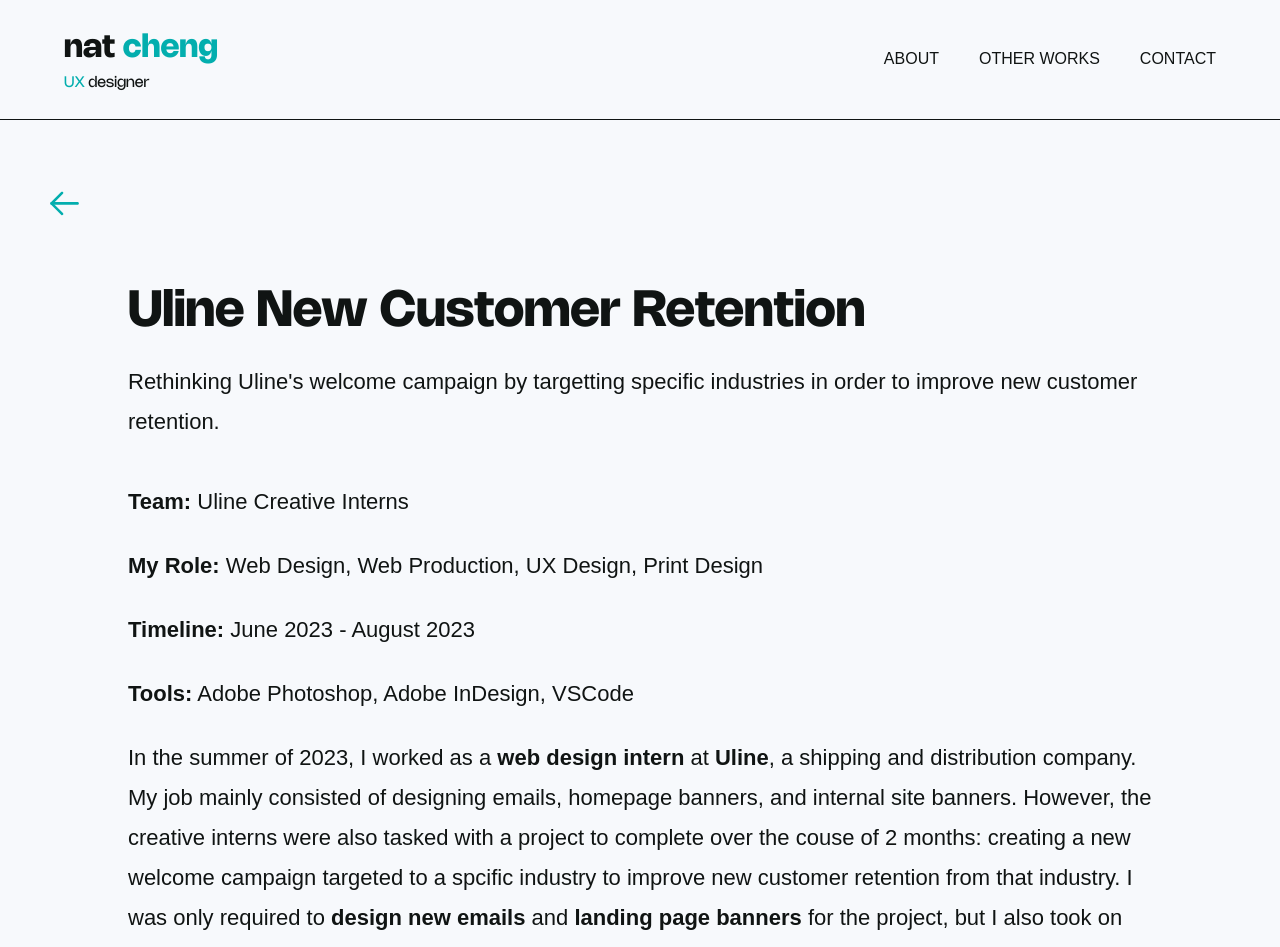
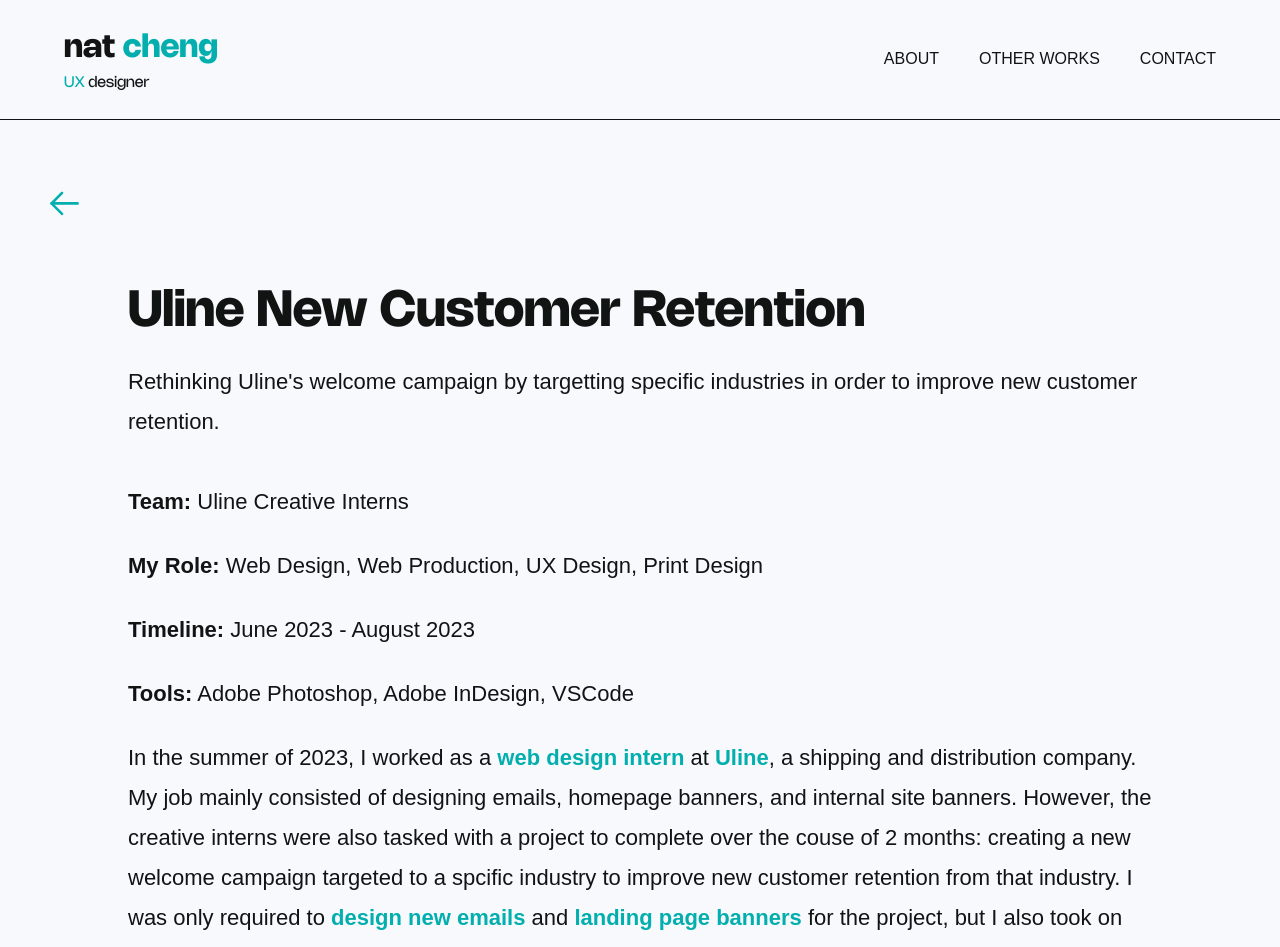
Before and after one commit to nc6041/NatChengPortfolio, a React (Vite) app: page /uline in a window 1280 px wide. Shown: the top 947 px of the page. Built offline with nearby package versions, Linux system fonts and the light colour scheme.

Commit message:
commit new sketch

```diff
--- a/src/Wellness.jsx
+++ b/src/Wellness.jsx
@@ -27,7 +27,7 @@ const Wellness = () => (
       </div>
     </div>
 
-    <div className={`bg-primary ${styles.paddingX} ${styles.flexStart}`}>
+    <div className={`bg-primary ${styles.paddingX} ${styles.flexCenter}`}>
       <div className={`${styles.boxWidth}`}>
         <WellnessSketchStory />
       </div>
--- a/src/assets/index.js
+++ b/src/assets/index.js
@@ -40,7 +40,7 @@ import affinitydiagram from "./affinitydiagram.jpg";
 import brainstorming from "./brainstorming.jpg";
 import finals from "./finals.png";
 import paperprototype from "./paperprototype.png";
-import sketch from "./sketch.jpg";
+import sketch from "./sketch.png";
 import storyboard from "./storyboard.png";
 import taskflows from "./taskflows.png";
 import video1 from "./video1.mp4";
--- a/src/components/UlineHero.jsx
+++ b/src/components/UlineHero.jsx
@@ -47,17 +47,17 @@ const UlineHero = () => {
 
         <p className={`${styles.paragraph} mb-6 w-full`}>
           In the summer of 2023, I worked as a{" "}
-          <span className="font-bold ">web design intern</span>{" "}
+          <span className="font-bold text-dimCyan">web design intern</span>{" "}
           at{" "}
-          <span className="font-bold ">Uline</span>
+          <span className="font-bold text-dimCyan">Uline</span>
           , a shipping and distribution company. My job mainly consisted of designing
             emails, homepage banners, and internal site banners. However, the creative interns
             were also tasked with a project to complete over the couse of 2 months: creating
             a new welcome campaign targeted to a spcific industry to improve new customer
             retention from that industry. I was only required to{" "}
-          <span className="font-bold ">design new emails</span>{" "}
+          <span className="font-bold text-dimCyan">design new emails</span>{" "}
           and{" "}
-          <span className="font-bold ">landing page banners</span>{" "}
+          <span className="font-bold text-dimCyan">landing page banners</span>{" "}
           for the project, but I also took on the role of coding the landing pages and designing
            a print piece since we didn't have a web production or print design intern. I will
            describe the overview and process of this project, but unfortunately, cannot share
--- a/src/components/WellnessHero3.jsx
+++ b/src/components/WellnessHero3.jsx
@@ -117,7 +117,7 @@ const UlineHero2 = () => {
         </p>
 
         <div className="flex-1 flex flex-col pb-32 pt-4">
-          <video autoPlay loop muted>
+          <video autoPlay loop muted playsinline>
             <source src={video1} alt={"video1"} className="w-[100%] h-[100%] relative" type="video/mp4"/>
           </video>
         </div>
@@ -133,7 +133,7 @@ const UlineHero2 = () => {
         </p>
 
         <div className="flex-1 flex flex-col pb-32 pt-4">
-          <video autoPlay loop muted>
+          <video autoPlay loop muted playsinline>
             <source src={video2} alt={"video2"} className="w-[100%] h-[100%] relative" type="video/mp4"/>
           </video>
         </div>
@@ -149,7 +149,7 @@ const UlineHero2 = () => {
         </p>
 
         <div className="flex-1 flex flex-col pb-56 pt-4">
-          <video autoPlay loop muted>
+          <video autoPlay loop muted playsinline>
             <source src={video3} alt={"video3"} className="w-[100%] h-[100%] relative" type="video/mp4"/>
           </video>
         </div>
--- a/src/components/WellnessSketchStory.jsx
+++ b/src/components/WellnessSketchStory.jsx
@@ -4,7 +4,7 @@ import { sketch, storyboard } from "../assets";
 const UlineWhy = () => {
   return (
     <section className={`flex lg:flex-row flex-col ${styles.paddingY}`}>
-        <div className="flex flex-col pb-10 sm:pr-3 pr-0">
+        <div className="flex-1 flex flex-col pb-10 sm:pr-3 pr-0">
             <img src={sketch} alt={"sketch"} className="w-[100%] h-[100%] relative" />
           </div>
 
```
Also changed, not shown: src/assets/sketch.jpg (deleted), src/assets/sketch.png (added).
